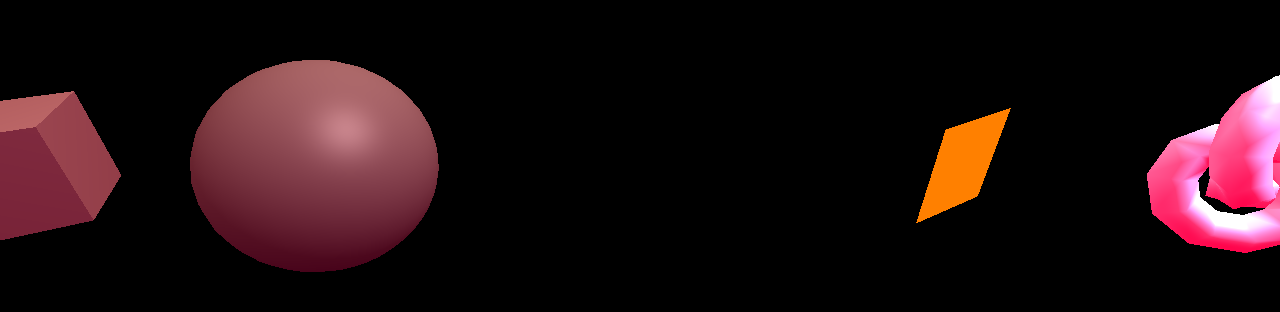
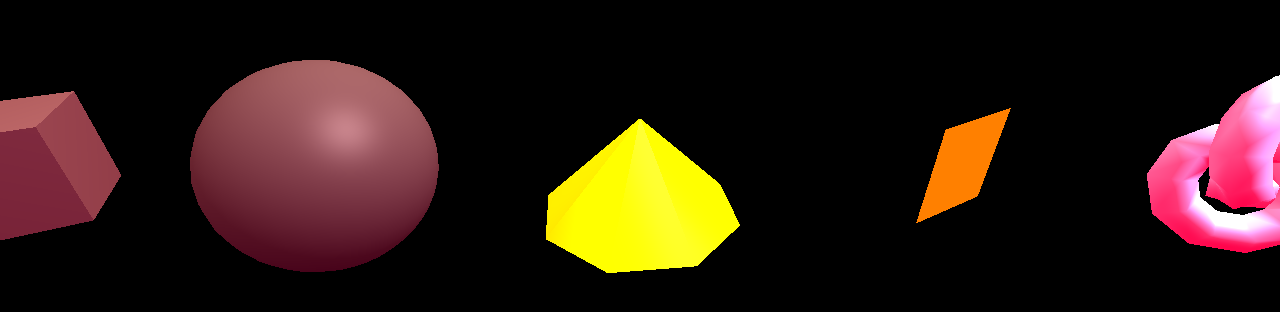
Before and after one commit to cg2021b/tugas-1-fitrahmutiara0108, a plain HTML site: page mencoba three.js/index.html in a window 1280 px wide. Shown: the part 234-546 px from the top of the page. Drawn offline with Linux system fonts and the light colour scheme; animation ran at ten frames a second.

Commit message:
update cone

```diff
--- a/mencoba three.js/index.html
+++ b/mencoba three.js/index.html
@@ -20,7 +20,7 @@
 
 			const geometry = new THREE.BoxGeometry();
 			const geometry2 = new THREE.SphereGeometry();
-			const geometry3 = new THREE.ConeGeometry(1,1,1);
+			const geometry3 = new THREE.ConeGeometry(1,1,8);
 			const geometry4 = new THREE.CylinderGeometry(1,1,1,1);
 			const geometry5 = new THREE.PlaneGeometry( 1, 1 );
 			const geometry6 = new THREE.TorusKnotGeometry( 0.5, 0.2, 32, 4 );
```
